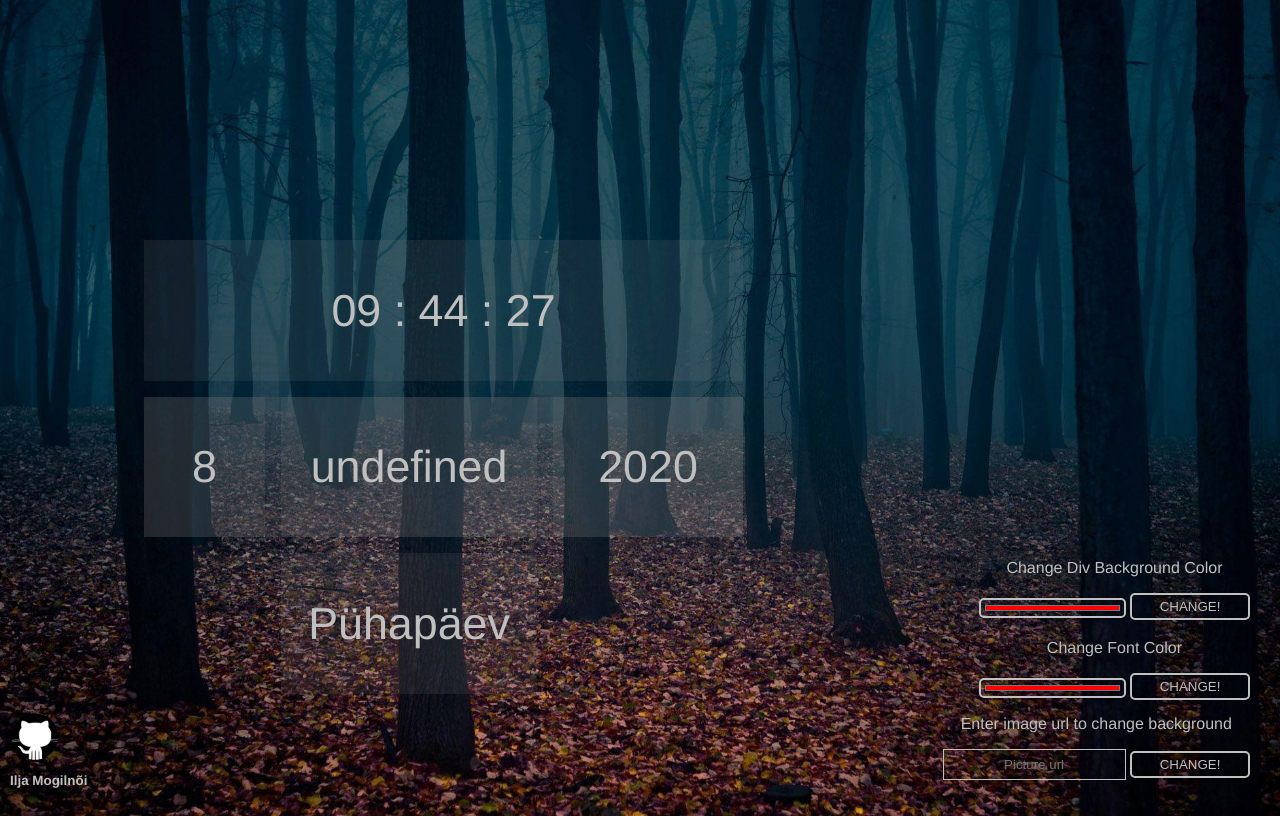
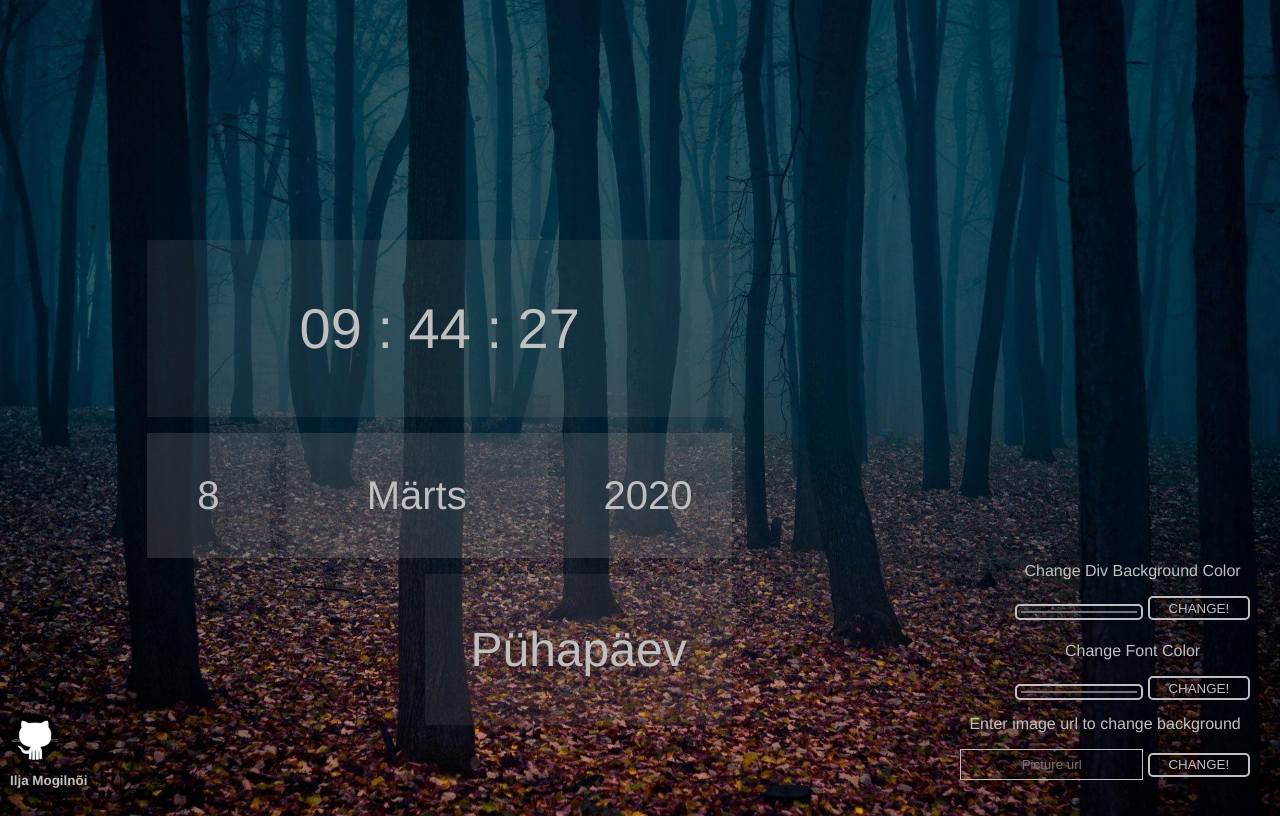
Before and after one commit to iljamog/Eesrakenduste-arendamine, a plain HTML site: page index.html in a window 1280 px wide. Drawn offline with Linux system fonts and the light colour scheme.

Commit message:
Mõningad muudatused

```diff
--- a/script.js
+++ b/script.js
@@ -6,7 +6,7 @@ let weekday = d.getDay();
 let date = d.getDate();
 
 let days = ['Pühapäev','Esmaspäev','Teisipäev','Kolmapäev','Neljapäev','Reede','Laupäeva'];
-let months = ['Jaanuar','Veebruar'];
+let months = ['Jaanuar','Veebruar','Märts', 'Aprill', 'Mai', 'Juuni', 'Juuli', 'August', 'September', 'Oktoober', 'November', 'Detsember'];
 
 let weekdayContainer = document.querySelector('#weekday');
 let time = document.querySelector('#time');
--- a/style.css
+++ b/style.css
@@ -37,7 +37,7 @@ body{
 #time{
     grid-column: 2/6;
     grid-row: 3;
-    font-size: 2.8em;
+    font-size: 7vh;
     display: flex;
     align-items: center;
     justify-content: center;
@@ -51,10 +51,11 @@ body{
 #date{
     grid-column: 2/3;
     grid-row: 4;
-    font-size: 2.8em;
+    font-size: 5vh;
     display: flex;
     align-items: center;
     justify-content: center;
+    background-color: transparent;
 }
 
 #month{
@@ -63,36 +64,40 @@ body{
     display: flex;
     align-items: center;
     justify-content: center;
-    font-size: 2.8em;
+    font-size: 5vh;
+    background-color: transparent;
 }
 
 #year{
     grid-column: 5/6;
     grid-row: 4;
-    font-size: 2.8em;
+    font-size: 5vh;
     display: flex;
     align-items: center;
     justify-content: center;
+    background-color: transparent;
 }
 
 #weekday{
-    grid-column: 3/5;
+    grid-column: 4/6;
     grid-row: 5;
     display: flex;
     align-items: center;
     justify-content: center;
-    font-size: 2.8em;
+    font-size: 6vh;
 }
 
 #buttonDiv{
     /*width:250px;
     height:250px;*/
+
     color:silver;
     font-family: "Helvetica Neue", Helvetica, Arial, sans-serif;
     position: fixed;
     bottom: 20px;
     right: 30px;
     background-color: transparent;
+
 }
 
 #fontColorDiv{
@@ -113,6 +118,26 @@ body{
     bottom: 180px;
     right: 30px;
     background-color: transparent;
+}
+
+.button{
+    color: silver;
+    background-color: transparent;
+    border: 2px solid silver;
+    border-radius: 5px;
+    text-transform: uppercase;
+    height: 3vh;
+    width: 8vw;
+}
+
+.colorbutton{
+    color: silver;
+    background-color: transparent;
+    border: 2px solid silver;
+    border-radius: 5px;
+    text-transform: uppercase;
+    height: 2vh;
+    width: 10vw;
 }
 
 #personal{
@@ -148,29 +173,11 @@ p {
     justify-content: center;
 }
 
-.button{
-    color: silver;
-    background-color: transparent;
-    border: 2px solid silver;
-    border-radius: 5px;
-    text-transform: uppercase;
-    height: 2em;
-    width: 9em;
-}
 
-.colorbutton{
-    color: silver;
-    background-color: transparent;
-    border: 2px solid silver;
-    border-radius: 5px;
-    text-transform: uppercase;
-    height: 1.5em;
-    width: 11em;
-}
 
 .box{
     position: absolute;
-    background-image: url('forest.jpg');
+    background-image: inherit;
     background-attachment: fixed;
 
 }
```
